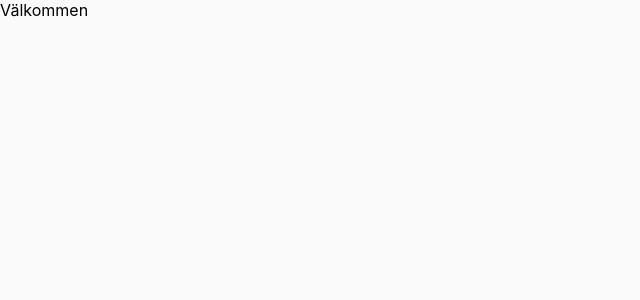
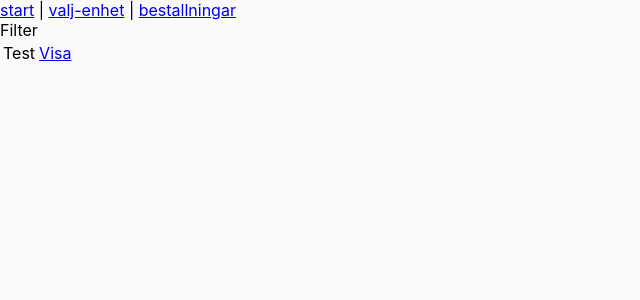
Before and after one commit to sklintyg/intygsbestallning, a React (Create React App) app in the folder web/client/: page /#/bestallningar in a window 1280 px wide. Shown: the top 300 px of the page, without its empty margins (0-640 px from the left). Built offline with nearby package versions, Linux system fonts and the light colour scheme.

Commit message:
DEVENV: Routing test

```diff
--- a/web/client/src/App.js
+++ b/web/client/src/App.js
@@ -1,9 +1,12 @@
 import React from 'react';
-import {HashRouter, Switch} from 'react-router-dom'
+import {HashRouter, Switch, NavLink} from 'react-router-dom'
 import Route from 'react-router-dom/Route';
 import { MuiThemeProvider, createMuiTheme } from '@material-ui/core/styles';
 import CssBaseline from '@material-ui/core/CssBaseline';
 import HomePage from "./pages/IndexPage";
+import ValjEnhetPage from "./pages/ValjEnhetPage";
+import BestallningarPage from "./pages/BestallningarPage";
+import BestallningPage from "./pages/BestallningPage";
 
 const theme = createMuiTheme({
   typography: {
@@ -14,13 +17,31 @@ const theme = createMuiTheme({
   }
 });
 
+// TEST
+const TestLinks = () => (
+  <nav>
+    <NavLink exact to="/">
+      start
+    </NavLink> | <NavLink to="/valj-enhet">
+      valj-enhet
+    </NavLink> | <NavLink to="/bestallningar">
+      bestallningar
+    </NavLink>
+  </nav>
+);
+
+
 const App = () => {
   return (
     <HashRouter>
       <MuiThemeProvider theme={theme}>
         <CssBaseline></CssBaseline>
+        <TestLinks />
         <Switch>
-          <Route component={HomePage} />
+          <Route exact path="/" component={HomePage} />
+          <Route replace path="/valj-enhet" component={ValjEnhetPage} />
+          <Route replace path="/bestallningar" component={BestallningarPage} />
+          <Route path="/bestallning/:id" component={BestallningPage} />
         </Switch>
       </MuiThemeProvider>
     </HashRouter>
--- /dev/null
+++ b/web/client/src/pages/BestallningPage.js
@@ -0,0 +1,14 @@
+import React from 'react';
+import {Link} from 'react-router-dom'
+
+const BestallningPage = ({match}) => {
+    return (
+
+        <div>
+            <div><Link to="/bestallningar">Tillbaka</Link></div>
+            Beställning {match.params.id}
+        </div>
+    )
+};
+
+export default BestallningPage;
--- /dev/null
+++ b/web/client/src/pages/BestallningarPage.js
@@ -0,0 +1,15 @@
+import React from 'react';
+
+import BestallningarFilter from './components/Bestallningar/BestallningarFilter';
+import BestallningarTable from './components/Bestallningar/BestallningarTable';
+
+const BestallningarPage = () => {
+    return (
+        <div>
+            <BestallningarFilter />
+            <BestallningarTable />
+        </div>
+    )
+};
+
+export default BestallningarPage;
--- /dev/null
+++ b/web/client/src/pages/ValjEnhetPage.js
@@ -0,0 +1,11 @@
+import React from 'react';
+
+const ValjEnhetPage = () => {
+    return (
+        <div>
+            Välj enhet
+        </div>
+    )
+};
+
+export default ValjEnhetPage;
--- /dev/null
+++ b/web/client/src/pages/components/Bestallningar/BestallningarFilter.js
@@ -0,0 +1,11 @@
+import React from 'react';
+
+const BestallningarPage = () => {
+    return (
+        <div>
+            Filter
+        </div>
+    )
+};
+
+export default BestallningarPage;
--- /dev/null
+++ b/web/client/src/pages/components/Bestallningar/BestallningarTable.js
@@ -0,0 +1,32 @@
+import React from 'react';
+import { Link } from "react-router-dom";
+
+const BestallningarTable = () => {
+    const bestallningar = [
+        {
+            name: 'Test',
+            id: '123'
+        }
+    ];
+
+    return (
+      <div>
+        <table>
+          <tbody>
+            {bestallningar.map((bestallning) =>
+              <tr>
+                <td>{bestallning.name}</td>
+                <td>
+                  <Link to={`bestallning/${bestallning.id}`}>
+                    Visa
+                  </Link>
+                </td>
+              </tr>
+            )}
+          </tbody>
+        </table>
+      </div>
+    )
+};
+
+export default BestallningarTable;
```
Also changed, not shown: 2 other files (tests, documents, lock files or other folders).
